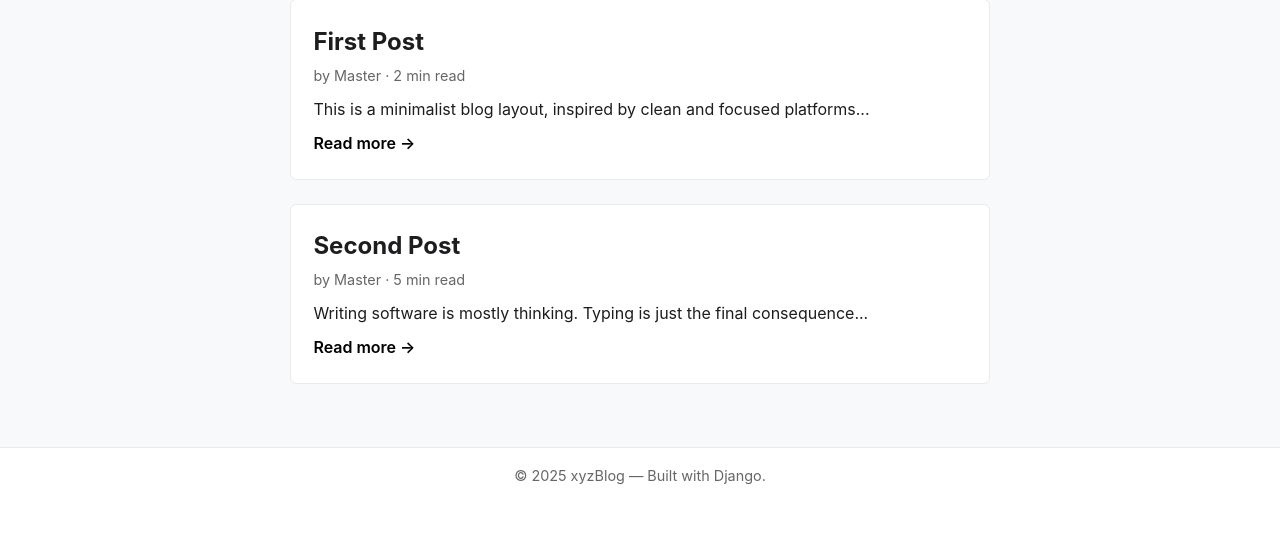
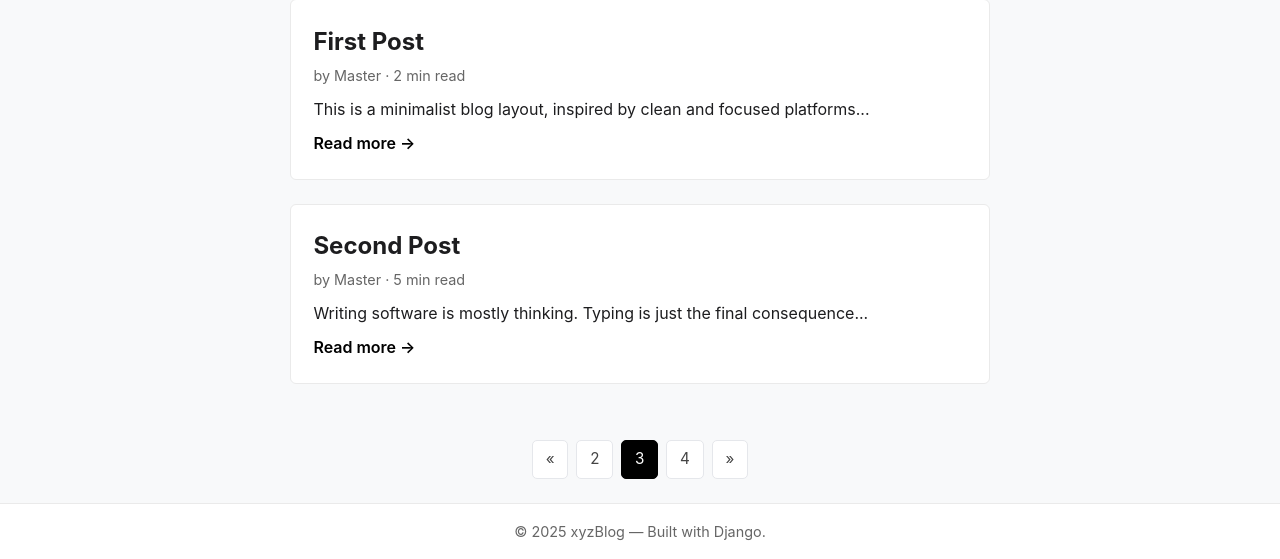
Before and after one commit to xyz-leo/blog-django, a Django app: page / in a window 1280 px wide. Shown: the part 297-856 px from the top of the page. Before the commit the page ends 781 px from the top, so only its background shows below. Run offline with Django 5.2, Linux system fonts and the light colour scheme.

Commit message:
Refactor templates into reusable partials (head, header, footer, pagination) and add modular CSS for layout components

```diff
--- /dev/null
+++ b/djangoapp/blog/static/blog/css/partials/_footer.css
@@ -0,0 +1,9 @@
+/* ===== Footer ===== */
+.footer {
+  text-align: center;
+  padding: 1rem 0;
+  background: #fff;
+  border-top: 1px solid #eaeaea;
+  font-size: 0.9rem;
+  color: #666;
+}
--- /dev/null
+++ b/djangoapp/blog/static/blog/css/partials/_pagination.css
@@ -0,0 +1,34 @@
+.pagination {
+  display: flex;
+  justify-content: center;
+  gap: 0.5rem;
+  padding: 1.5rem 0;
+}
+
+.pagination a, .pagination span {
+  padding: 0.4rem 0.8rem;
+  border: 1px solid #e5e7eb;
+  border-radius: 5px;
+  font-size: 0.95rem;
+  text-decoration: none;
+  color: #444;
+  transition: 0.2s;
+  background: #fff;
+}
+
+.pagination a:hover {
+  border-color: #000;
+  color: #000;
+}
+
+.pagination .active {
+  background: #000;
+  color: #fff;
+  border-color: #000;
+  pointer-events: none;
+}
+
+.pagination .disabled {
+  opacity: 0.5;
+  pointer-events: none;
+}
--- a/djangoapp/blog/templates/blog/base.html
+++ b/djangoapp/blog/templates/blog/base.html
@@ -3,29 +3,12 @@
 <!DOCTYPE html>
 <html lang="en">
 <head>
-  <meta charset="UTF-8">
-  <meta name="viewport" content="width=device-width, initial-scale=1.0">
-
-  <title>{% block title %}xyzBlog{% endblock %}</title>
-
-  <!-- Global CSS -->
-  <link rel="stylesheet" href="{% static 'blog/css/style.css' %}">
+  {% include 'blog/partials/_head.html' %}
   {% block css %}{% endblock %}
 </head>
 <body>
-
-  <header class="navbar">
-    <div class="container">
-      <a href="/" class="logo">MyBlog</a>
-      <nav>
-        <ul class="nav-links">
-          <li><a href="/">Home</a></li>
-          <li><a href="/posts">Posts</a></li>
-          <li><a href="/about">About</a></li>
-        </ul>
-      </nav>
-    </div>
-  </header>
+  <!-- Header Section -->
+  {% include 'blog/partials/_header.html' %}
 
   <main class="container content">
     {% block content %}
@@ -33,9 +16,11 @@
     {% endblock %}
   </main>
 
-  <footer class="footer">
-    <p>© 2025 xyzBlog — Built with Django.</p>
-  </footer>
+  <!-- Pagination Section ~ Not use pagination in base, its here for tests -->
+  {% include 'blog/partials/_pagination.html' %}
+
+  <!-- Footer Section -->
+  {% include 'blog/partials/_footer.html' %}
 
   {% block js %}{% endblock %}
 
--- /dev/null
+++ b/djangoapp/blog/templates/blog/partials/_footer.html
@@ -0,0 +1,3 @@
+<footer class="footer">
+  <p>© 2025 xyzBlog — Built with Django.</p>
+</footer>
--- /dev/null
+++ b/djangoapp/blog/templates/blog/partials/_head.html
@@ -0,0 +1,11 @@
+{% load static %}
+<meta charset="UTF-8">
+<meta name="viewport" content="width=device-width, initial-scale=1.0">
+
+<title>{% block title %}xyzBlog{% endblock %}</title>
+
+<!-- Global CSS -->
+<link rel="stylesheet" href="{% static 'blog/css/style.css' %}">
+<link rel="stylesheet" href="{% static 'blog/css/partials/_header.css' %}">
+<link rel="stylesheet" href="{% static 'blog/css/partials/_footer.css' %}">
+<link rel="stylesheet" href="{% static 'blog/css/partials/_pagination.css' %}">
--- /dev/null
+++ b/djangoapp/blog/templates/blog/partials/_header.html
@@ -0,0 +1,12 @@
+<header class="navbar">
+  <div class="container">
+    <a href="/" class="logo">MyBlog</a>
+    <nav>
+      <ul class="nav-links">
+        <li><a href="/">Home</a></li>
+        <li><a href="/posts">Posts</a></li>
+        <li><a href="/about">About</a></li>
+      </ul>
+    </nav>
+  </div>
+</header>
--- /dev/null
+++ b/djangoapp/blog/templates/blog/partials/_pagination.html
@@ -0,0 +1,8 @@
+<!-- Pagination Component, now its incomplete, for testing purpose only -->
+<div class="pagination">
+  <a href="?page=1">&laquo;</a>
+  <a href="?page=2">2</a>
+  <span class="active">3</span>
+  <a href="?page=4">4</a>
+  <a href="?page=5">&raquo;</a>
+</div>
```
Also changed, not shown: djangoapp/blog/static/blog/css/partials/_header.css (added, +39 -0 lines), djangoapp/blog/static/blog/css/style.css (+0 -48 lines).
